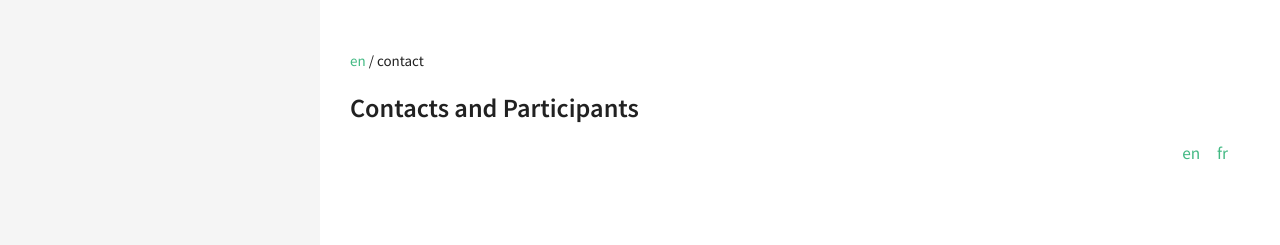
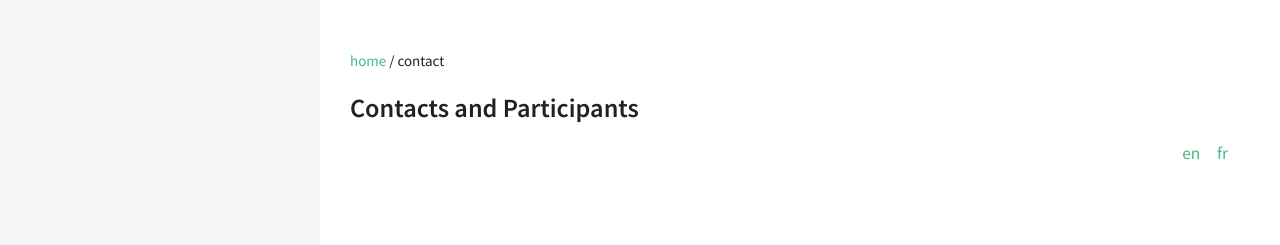
Before and after one commit to census-recensement/census-recensement.github.io, a Jekyll site: the page built from en/contact.md, in a window 1280 px wide. Shown: the top 245 px of the page. Built offline with Jekyll 4.4.1, drawn with Linux system fonts in a browser that asks for light colours.

Commit message:
finishing breadcrumbs

```diff
--- a/_data/navigation.yml
+++ b/_data/navigation.yml
@@ -3,6 +3,7 @@
 languages:
 - language: "en"
   name: "Canadian Census Discovery Portal"
+  home: "home"
   url: /en
   links:
     - title: "About"
@@ -15,6 +16,7 @@ languages:
       url: /fr/
 - language: "fr"
   name: "Portail de découverte du recensement du Canada"
+  home: "accueil"
   url: /fr
   links:
     - title: "À propos"
--- a/_includes/breadcrumbs.html
+++ b/_includes/breadcrumbs.html
@@ -3,7 +3,11 @@
 <div id="breadcrumbs">
 {% assign crumbs = page.url | remove:'/index.html' | split: '/' %}
 
-<a href="{{ site.url }}/{{ page.lang}}">{{ page.lang }}</a>
+{% for item in site.data.navigation.languages %}
+  {% if item.language == page.lang %}
+<a href="{{ site.url }}/{{ page.lang}}">{{ item.home }}</a>
+{% endif %}
+{% endfor %}
 
 {% for crumb in crumbs offset: 2 %}
   {% if forloop.last %}
@@ -13,3 +17,10 @@
   {% endif %}
 {% endfor %}
 </div>
+
+
+<!--   {% for item in site.data.navigation.languages %}
+  {% if item.language == page.lang %}
+    &copy; {{ site.time | date: '%Y' }} {{ item.name }}
+  {% endif %}
+  {% endfor %} -->
```
